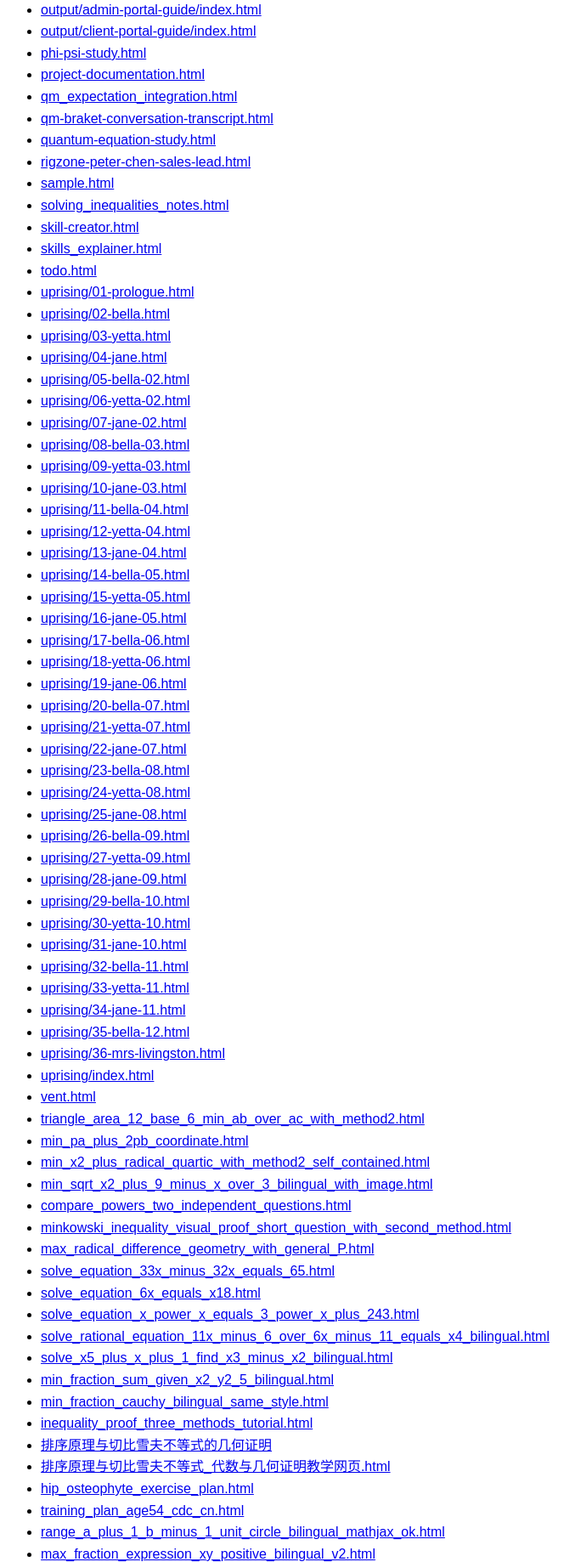
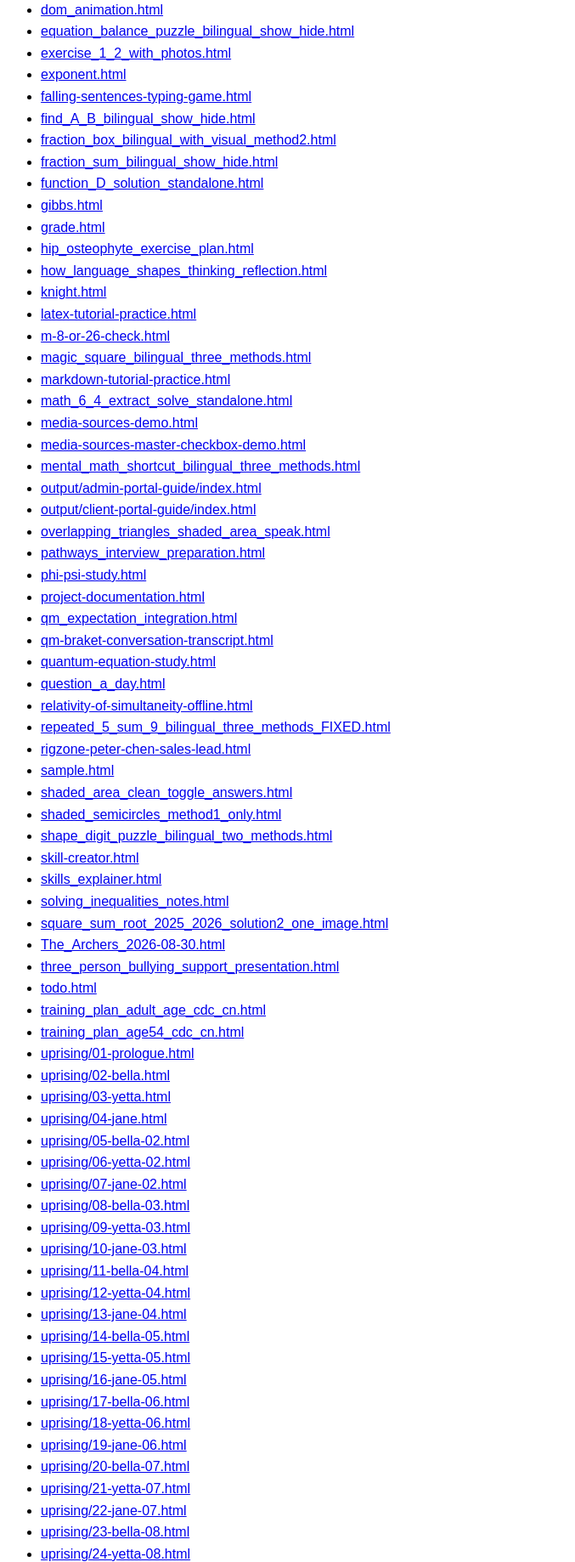
Before and after one commit to cghuisunshine/test, a plain HTML site: page content.html in a window 1280 px wide. Shown: the part 962-2800 px from the top of the page at 85% size, without its empty margins (24-701 px from the left). Drawn offline with Linux system fonts and the light colour scheme.

Commit message:
Update content.html index

```diff
--- a/content.html
+++ b/content.html
@@ -16,13 +16,25 @@
     <li><a href="https://cghuisunshine.github.io/test/ACIT_5770_final_mock.html">ACIT_5770_final_mock.html</a></li>
     <li><a href="https://cghuisunshine.github.io/test/ACIT_5770_final.html">ACIT_5770_final.html</a></li>
     <li><a href="https://cghuisunshine.github.io/test/acit-4770-final-prepare.html">acit-4770-final-prepare.html</a></li>
+    <li><a href="https://cghuisunshine.github.io/test/add-subtract.html">add-subtract.html</a></li>
+    <li><a href="https://cghuisunshine.github.io/test/amc8_aops_topic_sets_swipe_scroll_v2.html">amc8_aops_topic_sets_swipe_scroll_v2.html</a></li>
+    <li><a href="https://cghuisunshine.github.io/test/amc8_aops_topic_sets_swipe_scroll.html">amc8_aops_topic_sets_swipe_scroll.html</a></li>
     <li><a href="https://cghuisunshine.github.io/test/amc8_aops_topic_sets.html">amc8_aops_topic_sets.html</a></li>
-    <li><a href="https://cghuisunshine.github.io/test/amc8_aops_topic_sets_swipe_scroll.html">amc8_aops_topic_sets_swipe_scroll.html</a></li>
-    <li><a href="https://cghuisunshine.github.io/test/amc8_aops_topic_sets_swipe_scroll_v2.html">amc8_aops_topic_sets_swipe_scroll_v2.html</a></li>
-    <li><a href="https://cghuisunshine.github.io/test/add-subtract.html">add-subtract.html</a></li>
+    <li><a href="https://cghuisunshine.github.io/test/amc8_generated_exam.html">amc8_generated_exam.html</a></li>
+    <li><a href="https://cghuisunshine.github.io/test/amc8_monitor.html">amc8_monitor.html</a></li>
+    <li><a href="https://cghuisunshine.github.io/test/amc8_practice.html">amc8_practice.html</a></li>
+    <li><a href="https://cghuisunshine.github.io/test/amc8_score.html">amc8_score.html</a></li>
+    <li><a href="https://cghuisunshine.github.io/test/amc8_tutorial.html">amc8_tutorial.html</a></li>
+    <li><a href="https://cghuisunshine.github.io/test/amc8-book-arrangement-practice.html">amc8-book-arrangement-practice.html</a></li>
     <li><a href="https://cghuisunshine.github.io/test/caveman-mode-packaged-prompt.html">caveman-mode-packaged-prompt.html</a></li>
     <li><a href="https://cghuisunshine.github.io/test/chemistry11-solutions.html">chemistry11-solutions.html</a></li>
+    <li><a href="https://cghuisunshine.github.io/test/circle_equation_bilingual_with_visual_method2.html">circle_equation_bilingual_with_visual_method2.html</a></li>
+    <li><a href="https://cghuisunshine.github.io/test/compare_1_005_power_200_three_solutions.html">compare_1_005_power_200_three_solutions.html</a></li>
+    <li><a href="https://cghuisunshine.github.io/test/consecutive_even_numbers_bilingual_show_hide.html">consecutive_even_numbers_bilingual_show_hide.html</a></li>
+    <li><a href="https://cghuisunshine.github.io/test/count_triangles_bilingual_show_hide.html">count_triangles_bilingual_show_hide.html</a></li>
     <li><a href="https://cghuisunshine.github.io/test/csharp.html">csharp.html</a></li>
+    <li><a href="https://cghuisunshine.github.io/test/cubic.html">cubic.html</a></li>
+    <li><a href="https://cghuisunshine.github.io/test/doc_3ca772c89c65_fine_motor_development_school_implications.html">doc_3ca772c89c65_fine_motor_development_school_implications.html</a></li>
     <li><a href="https://cghuisunshine.github.io/test/docs/bond-order-chemistry-tutorial.html">docs/bond-order-chemistry-tutorial.html</a></li>
     <li><a href="https://cghuisunshine.github.io/test/docs/dna-tutorial.html">docs/dna-tutorial.html</a></li>
     <li><a href="https://cghuisunshine.github.io/test/docs/gibbs_free_energy.html">docs/gibbs_free_energy.html</a></li>
@@ -34,30 +46,53 @@
     <li><a href="https://cghuisunshine.github.io/test/docs/second-law-of-thermodynamics-tutorial.html">docs/second-law-of-thermodynamics-tutorial.html</a></li>
     <li><a href="https://cghuisunshine.github.io/test/docs/triangular-functions-12-tutorial.html">docs/triangular-functions-12-tutorial.html</a></li>
     <li><a href="https://cghuisunshine.github.io/test/dom_animation.html">dom_animation.html</a></li>
+    <li><a href="https://cghuisunshine.github.io/test/equation_balance_puzzle_bilingual_show_hide.html">equation_balance_puzzle_bilingual_show_hide.html</a></li>
     <li><a href="https://cghuisunshine.github.io/test/exercise_1_2_with_photos.html">exercise_1_2_with_photos.html</a></li>
     <li><a href="https://cghuisunshine.github.io/test/exponent.html">exponent.html</a></li>
     <li><a href="https://cghuisunshine.github.io/test/falling-sentences-typing-game.html">falling-sentences-typing-game.html</a></li>
+    <li><a href="https://cghuisunshine.github.io/test/find_A_B_bilingual_show_hide.html">find_A_B_bilingual_show_hide.html</a></li>
+    <li><a href="https://cghuisunshine.github.io/test/fraction_box_bilingual_with_visual_method2.html">fraction_box_bilingual_with_visual_method2.html</a></li>
+    <li><a href="https://cghuisunshine.github.io/test/fraction_sum_bilingual_show_hide.html">fraction_sum_bilingual_show_hide.html</a></li>
     <li><a href="https://cghuisunshine.github.io/test/function_D_solution_standalone.html">function_D_solution_standalone.html</a></li>
     <li><a href="https://cghuisunshine.github.io/test/gibbs.html">gibbs.html</a></li>
     <li><a href="https://cghuisunshine.github.io/test/grade.html">grade.html</a></li>
+    <li><a href="https://cghuisunshine.github.io/test/hip_osteophyte_exercise_plan.html">hip_osteophyte_exercise_plan.html</a></li>
+    <li><a href="https://cghuisunshine.github.io/test/how_language_shapes_thinking_reflection.html">how_language_shapes_thinking_reflection.html</a></li>
+    <li><a href="https://cghuisunshine.github.io/test/knight.html">knight.html</a></li>
     <li><a href="https://cghuisunshine.github.io/test/latex-tutorial-practice.html">latex-tutorial-practice.html</a></li>
     <li><a href="https://cghuisunshine.github.io/test/m-8-or-26-check.html">m-8-or-26-check.html</a></li>
+    <li><a href="https://cghuisunshine.github.io/test/magic_square_bilingual_three_methods.html">magic_square_bilingual_three_methods.html</a></li>
     <li><a href="https://cghuisunshine.github.io/test/markdown-tutorial-practice.html">markdown-tutorial-practice.html</a></li>
+    <li><a href="https://cghuisunshine.github.io/test/math_6_4_extract_solve_standalone.html">math_6_4_extract_solve_standalone.html</a></li>
     <li><a href="https://cghuisunshine.github.io/test/media-sources-demo.html">media-sources-demo.html</a></li>
     <li><a href="https://cghuisunshine.github.io/test/media-sources-master-checkbox-demo.html">media-sources-master-checkbox-demo.html</a></li>
+    <li><a href="https://cghuisunshine.github.io/test/mental_math_shortcut_bilingual_three_methods.html">mental_math_shortcut_bilingual_three_methods.html</a></li>
     <li><a href="https://cghuisunshine.github.io/test/output/admin-portal-guide/index.html">output/admin-portal-guide/index.html</a></li>
     <li><a href="https://cghuisunshine.github.io/test/output/client-portal-guide/index.html">output/client-portal-guide/index.html</a></li>
+    <li><a href="https://cghuisunshine.github.io/test/overlapping_triangles_shaded_area_speak.html">overlapping_triangles_shaded_area_speak.html</a></li>
+    <li><a href="https://cghuisunshine.github.io/test/pathways_interview_preparation.html">pathways_interview_preparation.html</a></li>
     <li><a href="https://cghuisunshine.github.io/test/phi-psi-study.html">phi-psi-study.html</a></li>
     <li><a href="https://cghuisunshine.github.io/test/project-documentation.html">project-documentation.html</a></li>
     <li><a href="https://cghuisunshine.github.io/test/qm_expectation_integration.html">qm_expectation_integration.html</a></li>
     <li><a href="https://cghuisunshine.github.io/test/qm-braket-conversation-transcript.html">qm-braket-conversation-transcript.html</a></li>
     <li><a href="https://cghuisunshine.github.io/test/quantum-equation-study.html">quantum-equation-study.html</a></li>
+    <li><a href="https://cghuisunshine.github.io/test/question_a_day.html">question_a_day.html</a></li>
+    <li><a href="https://cghuisunshine.github.io/test/relativity-of-simultaneity-offline.html">relativity-of-simultaneity-offline.html</a></li>
+    <li><a href="https://cghuisunshine.github.io/test/repeated_5_sum_9_bilingual_three_methods_FIXED.html">repeated_5_sum_9_bilingual_three_methods_FIXED.html</a></li>
     <li><a href="https://cghuisunshine.github.io/test/rigzone-peter-chen-sales-lead.html">rigzone-peter-chen-sales-lead.html</a></li>
     <li><a href="https://cghuisunshine.github.io/test/sample.html">sample.html</a></li>
-    <li><a href="https://cghuisunshine.github.io/test/solving_inequalities_notes.html">solving_inequalities_notes.html</a></li>
+    <li><a href="https://cghuisunshine.github.io/test/shaded_area_clean_toggle_answers.html">shaded_area_clean_toggle_answers.html</a></li>
+    <li><a href="https://cghuisunshine.github.io/test/shaded_semicircles_method1_only.html">shaded_semicircles_method1_only.html</a></li>
+    <li><a href="https://cghuisunshine.github.io/test/shape_digit_puzzle_bilingual_two_methods.html">shape_digit_puzzle_bilingual_two_methods.html</a></li>
     <li><a href="https://cghuisunshine.github.io/test/skill-creator.html">skill-creator.html</a></li>
     <li><a href="https://cghuisunshine.github.io/test/skills_explainer.html">skills_explainer.html</a></li>
+    <li><a href="https://cghuisunshine.github.io/test/solving_inequalities_notes.html">solving_inequalities_notes.html</a></li>
+    <li><a href="https://cghuisunshine.github.io/test/square_sum_root_2025_2026_solution2_one_image.html">square_sum_root_2025_2026_solution2_one_image.html</a></li>
+    <li><a href="https://cghuisunshine.github.io/test/The_Archers_2026-08-30.html">The_Archers_2026-08-30.html</a></li>
+    <li><a href="https://cghuisunshine.github.io/test/three_person_bullying_support_presentation.html">three_person_bullying_support_presentation.html</a></li>
     <li><a href="https://cghuisunshine.github.io/test/todo.html">todo.html</a></li>
+    <li><a href="https://cghuisunshine.github.io/test/training_plan_adult_age_cdc_cn.html">training_plan_adult_age_cdc_cn.html</a></li>
+    <li><a href="https://cghuisunshine.github.io/test/training_plan_age54_cdc_cn.html">training_plan_age54_cdc_cn.html</a></li>
     <li><a href="https://cghuisunshine.github.io/test/uprising/01-prologue.html">uprising/01-prologue.html</a></li>
     <li><a href="https://cghuisunshine.github.io/test/uprising/02-bella.html">uprising/02-bella.html</a></li>
     <li><a href="https://cghuisunshine.github.io/test/uprising/03-yetta.html">uprising/03-yetta.html</a></li>
@@ -95,40 +130,10 @@
     <li><a href="https://cghuisunshine.github.io/test/uprising/35-bella-12.html">uprising/35-bella-12.html</a></li>
     <li><a href="https://cghuisunshine.github.io/test/uprising/36-mrs-livingston.html">uprising/36-mrs-livingston.html</a></li>
     <li><a href="https://cghuisunshine.github.io/test/uprising/index.html">uprising/index.html</a></li>
+    <li><a href="https://cghuisunshine.github.io/test/vancouver_beijing_dual_clock.html">vancouver_beijing_dual_clock.html</a></li>
     <li><a href="https://cghuisunshine.github.io/test/vent.html">vent.html</a></li>
-    <li><a href="https://cghuisunshine.github.io/Math_middle/triangle_area_12_base_6_min_ab_over_ac_with_method2.html">triangle_area_12_base_6_min_ab_over_ac_with_method2.html</a></li>
-    <li><a href="https://cghuisunshine.github.io/Math_middle/min_pa_plus_2pb_coordinate.html">min_pa_plus_2pb_coordinate.html</a></li>
-    <li><a href="https://cghuisunshine.github.io/Math_middle/min_x2_plus_radical_quartic_with_method2_self_contained.html">min_x2_plus_radical_quartic_with_method2_self_contained.html</a></li>
-    <li><a href="https://cghuisunshine.github.io/Math_middle/min_sqrt_x2_plus_9_minus_x_over_3_bilingual_with_image.html">min_sqrt_x2_plus_9_minus_x_over_3_bilingual_with_image.html</a></li>
-    <li><a href="https://cghuisunshine.github.io/Math_middle/compare_powers_two_independent_questions.html">compare_powers_two_independent_questions.html</a></li>
-    <li><a href="https://cghuisunshine.github.io/Math_middle/minkowski_inequality_visual_proof_short_question_with_second_method.html">minkowski_inequality_visual_proof_short_question_with_second_method.html</a></li>
-    <li><a href="https://cghuisunshine.github.io/Math_middle/max_radical_difference_geometry_with_general_P.html">max_radical_difference_geometry_with_general_P.html</a></li>
-    <li><a href="https://cghuisunshine.github.io/Math_middle/solve_equation_33x_minus_32x_equals_65.html">solve_equation_33x_minus_32x_equals_65.html</a></li>
-    <li><a href="https://cghuisunshine.github.io/Math_middle/solve_equation_6x_equals_x18.html">solve_equation_6x_equals_x18.html</a></li>
-    <li><a href="https://cghuisunshine.github.io/Math_middle/solve_equation_x_power_x_equals_3_power_x_plus_243.html">solve_equation_x_power_x_equals_3_power_x_plus_243.html</a></li>
-    <li><a href="https://cghuisunshine.github.io/Math_middle/solve_rational_equation_11x_minus_6_over_6x_minus_11_equals_x4_bilingual.html">solve_rational_equation_11x_minus_6_over_6x_minus_11_equals_x4_bilingual.html</a></li>
-    <li><a href="https://cghuisunshine.github.io/Math_middle/solve_x5_plus_x_plus_1_find_x3_minus_x2_bilingual.html">solve_x5_plus_x_plus_1_find_x3_minus_x2_bilingual.html</a></li>
-    <li><a href="https://cghuisunshine.github.io/Math_middle/min_fraction_sum_given_x2_y2_5_bilingual.html">min_fraction_sum_given_x2_y2_5_bilingual.html</a></li>
-    <li><a href="https://cghuisunshine.github.io/Math_middle/min_fraction_cauchy_bilingual_same_style.html">min_fraction_cauchy_bilingual_same_style.html</a></li>
-    <li><a href="https://cghuisunshine.github.io/Math_middle/inequality_proof_three_methods_tutorial.html">inequality_proof_three_methods_tutorial.html</a></li>
-<li><a href="https://cghuisunshine.github.io/Math_middle/%E6%8E%92%E5%BA%8F%E5%8E%9F%E7%90%86%E4%B8%8E%E5%88%87%E6%AF%94%E9%9B%AA%E5%A4%AB%E4%B8%8D%E7%AD%89%E5%BC%8F_%E5%87%A0%E4%BD%95%E8%AF%81%E6%98%8E%E6%95%99%E5%AD%A6%E7%BD%91%E9%A1%B5.html">排序原理与切比雪夫不等式的几何证明</a></li>
-    <li><a href="https://cghuisunshine.github.io/Math_middle/%E6%8E%92%E5%BA%8F%E5%8E%9F%E7%90%86%E4%B8%8E%E5%88%87%E6%AF%94%E9%9B%AA%E5%A4%AB%E4%B8%8D%E7%AD%89%E5%BC%8F_%E4%BB%A3%E6%95%B0%E4%B8%8E%E5%87%A0%E4%BD%95%E8%AF%81%E6%98%8E%E6%95%99%E5%AD%A6%E7%BD%91%E9%A1%B5.html">排序原理与切比雪夫不等式_代数与几何证明教学网页.html</a></li>
-    <li><a href="https://cghuisunshine.github.io/test/hip_osteophyte_exercise_plan.html">hip_osteophyte_exercise_plan.html</a></li>
-    <li><a href="https://cghuisunshine.github.io/test/training_plan_age54_cdc_cn.html">training_plan_age54_cdc_cn.html</a></li>
-    <li><a href="https://cghuisunshine.github.io/Math_middle/range_a_plus_1_b_minus_1_unit_circle_bilingual_mathjax_ok.html">range_a_plus_1_b_minus_1_unit_circle_bilingual_mathjax_ok.html</a></li>
-    <li><a href="https://cghuisunshine.github.io/Math_middle/max_fraction_expression_xy_positive_bilingual_v2.html">max_fraction_expression_xy_positive_bilingual_v2.html</a></li>
-    <li><a href="https://cghuisunshine.github.io/Math_middle/amc8_max_x_over_xplus1_same_style_no_default_note.html">amc8_max_x_over_xplus1_same_style_no_default_note.html</a></li>
-    <li><a href="https://cghuisunshine.github.io/Math_middle/solve_radical_sum_a2_plus_5_a2_plus_21_bilingual.html">solve_radical_sum_a2_plus_5_a2_plus_21_bilingual.html</a></li>
-    <li><a href="https://cghuisunshine.github.io/Math_middle/fraction_min_value_three_methods.html">fraction_min_value_three_methods.html</a></li>
-    <li><a href="https://cghuisunshine.github.io/Math_middle/fraction_minimum_three_methods_bilingual_style.html">fraction_minimum_three_methods_bilingual_style.html</a></li>
-    <li><a href="https://cghuisunshine.github.io/Math_middle/radical_fraction_minimum_bilingual_cauchy.html">radical_fraction_minimum_bilingual_cauchy.html</a></li>
-    <li><a href="https://cghuisunshine.github.io/Math_middle/cauchy_find_m2_plus_n2_bilingual_two_methods.html">cauchy_find_m2_plus_n2_bilingual_two_methods.html</a></li>
-    <li><a href="https://cghuisunshine.github.io/Math_middle/weighted_amgm_regular_with_general_s_method_bilingual.html">weighted_amgm_regular_with_general_s_method_bilingual.html</a></li>
-    <li><a href="https://cghuisunshine.github.io/Math_middle/weighted_amgm_trig_method3_mathjax_fixed.html">weighted_amgm_trig_method3_mathjax_fixed.html</a></li>
-    <li><a href="https://cghuisunshine.github.io/test/how_language_shapes_thinking_reflection.html">how_language_shapes_thinking_reflection.html</a></li>
-      <li><a href="https://cghuisunshine.github.io/test/pathways_interview_preparation.html">pathways_interview_preparation.html</a></li>
-    <li><a href="https://cghuisunshine.github.io/test/The_Archers_2026-08-30.html">The_Archers_2026-08-30.html</a></li>
-    <li><a href="https://cghuisunshine.github.io/test/relativity-of-simultaneity-offline.html">relativity-of-simultaneity-offline.html</a></li>
+    <li><a href="https://cghuisunshine.github.io/test/vgt_dca_backtest_conversation.html">vgt_dca_backtest_conversation.html</a></li>
+    <li><a href="https://cghuisunshine.github.io/test/vgt_dca_conversation.html">vgt_dca_conversation.html</a></li>
   </ul>
 </body>
 </html>
```
